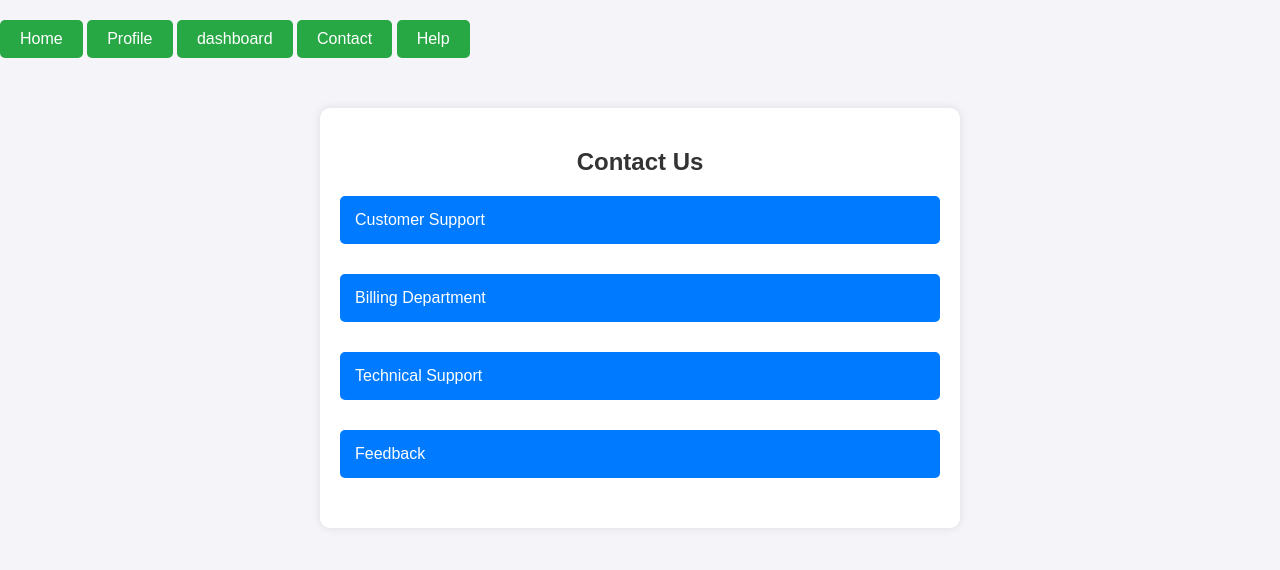
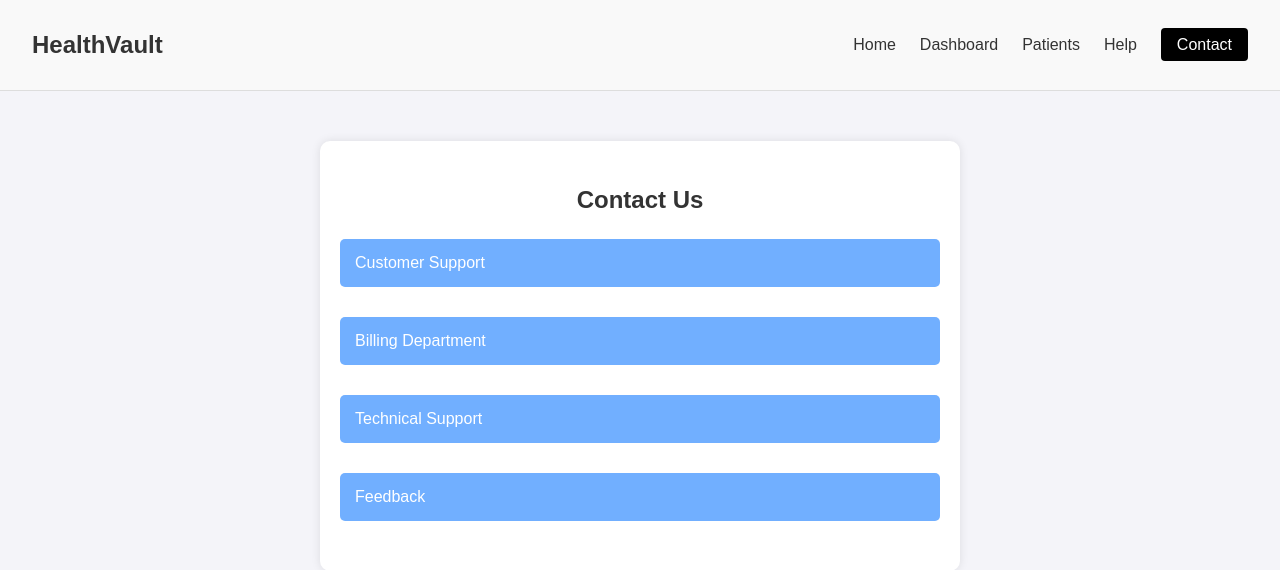
Before and after one commit to mohammad-aslam/medco, a Flask app: page /contact in a window 1280 px wide. Shown: the top 570 px of the page. Run offline with Flask 3, Linux system fonts and the light colour scheme.

Commit message:
first commit

```diff
--- a/app.py
+++ b/app.py
@@ -1,14 +1,20 @@
-from flask import Flask, render_template
+from flask import Flask, render_template,  request, redirect
+
+from utils.db import db
+from models.medic import *
+
 
 app =  Flask(__name__)
+app.config['SQLALCHEMY_DATABASE_URI'] = 'sqlite:///medic.db'
 
 @app.route('/')
-def home():
-    return render_template('home.html')
+def index():
+    patient = Patients.query.all()
+    return render_template('index.html',  content=patient)
 
-@app.route('/profile')
-def profile():
-    return render_template('profile.html')
+@app.route('/patients')
+def patients():
+    return render_template('patient.html')
 
 @app.route('/dashboard')
 def dashboard():
@@ -22,5 +28,36 @@ def contact():
 def help():
     return render_template('help.html')
 
+
+db.init_app(app)
+
+with app.app_context():
+    db.create_all()
+
+
+@app.route("/submit", methods=['POST'])
+def submit():
+    form_data = request.form.to_dict()
+    print(f"form_data: {form_data}")
+
+    age = form_data.get('age')
+    bmi = form_data.get('bmi')
+    children = form_data.get('children')
+    charges = form_data.get('charges')
+    region = form_data.get('region')
+
+
+    patient = Patients.query.filter_by(age=age).first()
+    if not patient:
+        patient = Patients(age=age, bmi=bmi, children=children, charges=charges, region=region)
+        db.session.add(patient)
+        db.session.commit()
+
+    patient=Patients(age=age,bmi=bmi,children=children,charges=charges,region=region)
+    db.session.add(patient)
+    db.session.commit()
+    print("sumitted successfully")
+    return redirect('/')
+
 if __name__ =='__main__':
     app.run(host='127.0.0.1',port=5003,debug=True)
--- /dev/null
+++ b/templates/base.html
@@ -0,0 +1,73 @@
+<!DOCTYPE html>
+<html lang="en">
+<head>
+    <meta charset="UTF-8">
+    <meta name="viewport" content="width=device-width, initial-scale=1.0">
+    <title>Medical Database</title>
+    <style>
+        body {
+    font-family: Arial, sans-serif;
+    margin: 0;
+    padding: 0;
+    color: #333;
+    line-height: 1.6;
+}
+header {
+    display: flex;
+    justify-content: space-between;
+    align-items: center;
+    padding: 1rem 2rem;
+    background-color: #f9f9f9;
+    border-bottom: 1px solid #ddd;
+}
+header .logo span {
+    font-size: 1.5rem;
+    font-weight: bold;
+}
+
+nav ul {
+    list-style: none;
+    display: flex;
+    gap: 1.5rem;
+}
+
+nav ul li a {
+    text-decoration: none;
+    color: #333;
+    transition: color 0.3s;
+}
+
+nav ul li a:hover {
+    color: #007bff;
+}
+
+.contact-btn {
+    background-color: #000;
+    color: #fff;
+    padding: 0.5rem 1rem;
+    border-radius: 4px;
+}
+
+    </style>
+</head>
+<body>
+    <!-- Header Section -->
+    <header>
+        <div class="logo">
+            <span>HealthVault</span>
+        </div>
+        <nav>
+            <ul>
+                <li><a href="/">Home</a></li>
+                <li><a href="/dashboard">Dashboard</a></li>
+                <li><a href="/patients">Patients</a></li>
+                <li><a href="/help">Help</a></li>
+                <li><a href="/contact" class="contact-btn">Contact</a></li>
+            </ul>
+        </nav>
+    </header>
+</body>
+ </html>
+
+
+  {% block content %} {%endblock%}
--- a/templates/contact.html
+++ b/templates/contact.html
@@ -1,3 +1,10 @@
+{% extends 'base.html' %}
+
+{% block title %}Contact{% endblock %}
+
+{% block content %}
+
+
 <!DOCTYPE html>
 <html lang="en">
 <head>
@@ -35,7 +42,7 @@
             border: none;
             outline: none;
             cursor: pointer;
-            background-color: #007BFF;
+            background-color: #71AFFF;
             color: white;
             border-radius: 5px;
             margin-bottom: 10px;
@@ -52,19 +59,7 @@
             background-color: #f8f8f8;
             margin-bottom: 10px;
         }
-        a {
-            display: inline-block;
-            margin-top: 20px;
-            padding: 10px 20px;
-            background-color: #28a745;
-            color: white;
-            text-decoration: none;
-            border-radius: 5px;
-            font-size: 1em;
-        }
-        a:hover {
-            background-color: #218838;
-        }
+
     </style>
     <script>
         function toggleContact(index) {
@@ -80,15 +75,6 @@
     </script>
 </head>
 <body>
-
-<nav>
-        <a href={{url_for('home')}}>Home</a>
-        <a href={{url_for('profile')}}>Profile</a>
-         <a href={{url_for('dashboard')}}>dashboard</a>
-        <a href={{url_for('contact')}}>Contact</a>
-        <a href={{url_for('help')}}>Help</a>
-    </nav>
-
 <div class="container">
     <h2>Contact Us</h2>
 
@@ -121,3 +107,5 @@
 
 </body>
 </html>
+
+{%endblock%}
--- /dev/null
+++ b/utils/db.py
@@ -0,0 +1,3 @@
+from flask_sqlalchemy import SQLAlchemy
+
+db = SQLAlchemy()
```
Also changed, not shown: models/medic.py (added, +12 -0 lines), templates/dashboard.html (+9 -21 lines), templates/help.html (+10 -22 lines), templates/home.html (deleted, +0 -82 lines), templates/index.html (added, +24 -0 lines), templates/patient.html (renamed from templates/profile.html, +10 -26 lines), instance/medic.db (added).
